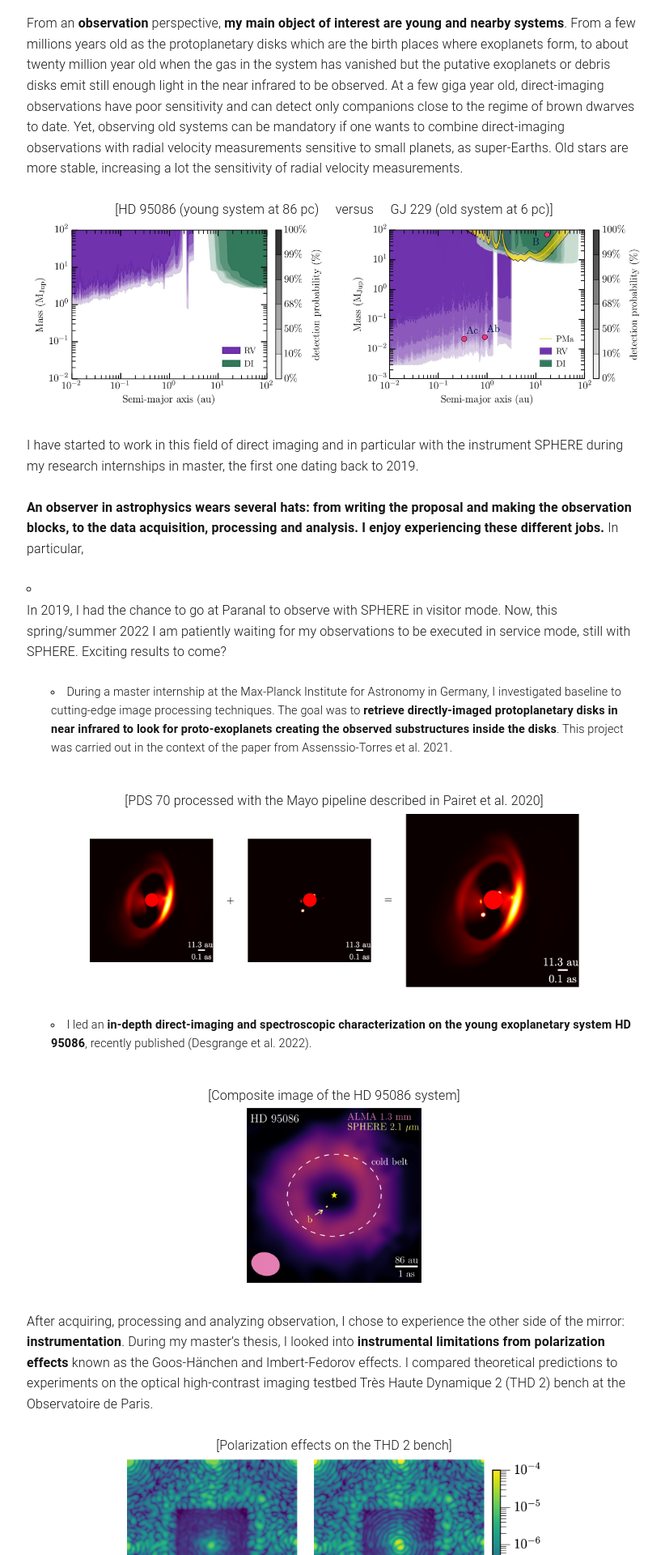
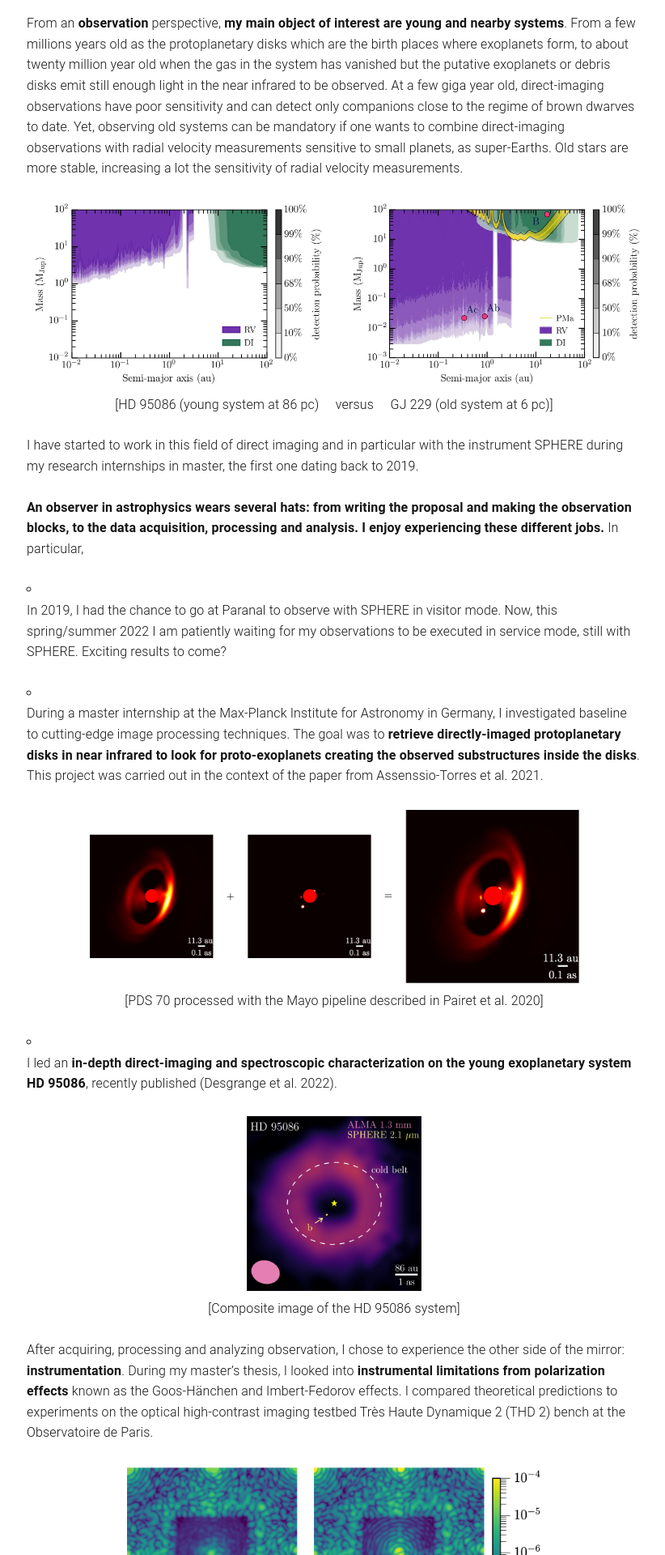
Before and after one commit to cdesgrange/cdesgrange.github.io, a Jekyll site: the page built from research.md, in a window 1280 px wide. Shown: the part 560-2480 px from the top of the page at 81% size, without its empty margins (227-1049 px from the left). Built offline with Jekyll 4.4.1, drawn with Linux system fonts in a browser that asks for light colours.

Commit message:
inverse order caption and figure

```diff
--- a/research.md
+++ b/research.md
@@ -11,9 +11,10 @@ After seven years of operations, SPHERE is one of the most efficient disks and e
 From an <b>observation</b> perspective, <b>my main object of interest are young and nearby systems</b>. From a few millions years old as the protoplanetary disks which are the birth places where exoplanets form, to about twenty million year old when the gas in the system has vanished but the putative exoplanets or debris disks emit still enough light in the near infrared to be observed. At a few giga year old, direct-imaging observations have poor sensitivity and can detect only companions close to the regime of brown dwarves to date. Yet, observing old systems can be mandatory if one wants to combine direct-imaging observations with radial velocity measurements sensitive to small planets, as super-Earths. Old stars are more stable, increasing a lot the sensitivity of radial velocity measurements.
 
 <p align="center">
+<img src="/fig/detlims_2systems.jpg" width="800" >
+  <br>
   [HD 95086 (young system at 86 pc) &emsp;versus&emsp; GJ 229 (old system at 6 pc)]
   <br>
-<img src="/fig/detlims_2systems.jpg" width="800" >
 </p>
 
 
@@ -25,27 +26,25 @@ I have started to work in this field of direct imaging and in particular with th
 - In 2019, I had the chance to go at Paranal to observe with SPHERE in visitor mode. Now, this spring/summer 2022 I am patiently waiting for my observations to be executed in service mode, still with SPHERE. Exciting results to come?
 
 
-
-  - During a master internship at the Max-Planck Institute for Astronomy in Germany, I investigated baseline to cutting-edge image processing techniques. The goal was to <b>retrieve directly-imaged protoplanetary disks in near infrared to look for proto-exoplanets creating the observed substructures inside the disks</b>. This project was carried out in the context of the paper from Assenssio-Torres et al. 2021.
+- During a master internship at the Max-Planck Institute for Astronomy in Germany, I investigated baseline to cutting-edge image processing techniques. The goal was to <b>retrieve directly-imaged protoplanetary disks in near infrared to look for proto-exoplanets creating the observed substructures inside the disks</b>. This project was carried out in the context of the paper from Assenssio-Torres et al. 2021.
 
 
   <p align="center">
+  <img src="/fig/PDS70_details.png" height="220" >
   <br>
   [PDS 70 processed with the Mayo pipeline described in Pairet et al. 2020]
   <br>
-  <img src="/fig/PDS70_details.png" height="220" >
   </p>
 
 
-
-  - I led an <b>in-depth direct-imaging and spectroscopic characterization on the young exoplanetary system HD 95086</b>, recently published (Desgrange et al. 2022).
+- I led an <b>in-depth direct-imaging and spectroscopic characterization on the young exoplanetary system HD 95086</b>, recently published (Desgrange et al. 2022).
 
 
   <p align="center">
+  <img src="/fig/HD95086_overview.png" height="220" >
   <br>
   [Composite image of the HD 95086 system]
   <br>
-  <img src="/fig/HD95086_overview.png" height="220" >
   </p>
 
 
@@ -53,14 +52,15 @@ I have started to work in this field of direct imaging and in particular with th
 After acquiring, processing and analyzing observation, I chose to experience the other side of the mirror: <b>instrumentation</b>. During my master's thesis, I looked into <b>instrumental limitations from polarization effects</b> known as the Goos-Hänchen and Imbert-Fedorov effects. I compared theoretical predictions to experiments on the optical high-contrast imaging testbed Très Haute Dynamique 2 (THD 2) bench at the Observatoire de Paris.
 
  <p align="center">
- [Polarization effects on the THD 2 bench]
+ <img src="/fig/polar_thd2.png" height="220" >
   <br>
- <img src="/fig/polar_thd2.png" height="220" >
+  [Polarization effects on the THD 2 bench]
+  <br>
  </p>
 
  <br>  <br>
 
-During my Ph.D., I keep developing expertise both in high-contrast imaging observations and instrumentation.
+<b>During my Ph.D., I keep developing expertise both in high-contrast imaging observations and instrumentation. </b>
 
 In observations, my two main projects currently are
 
```
